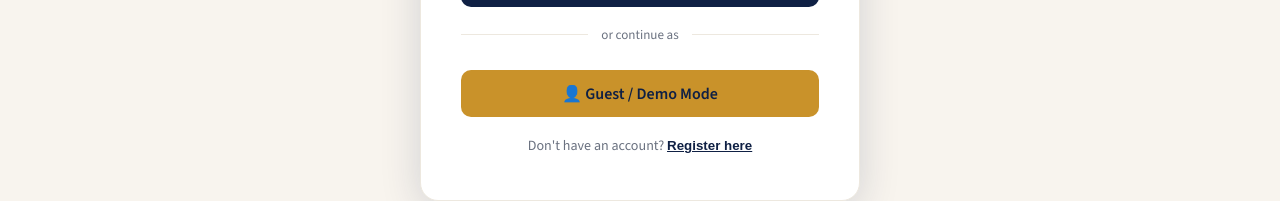
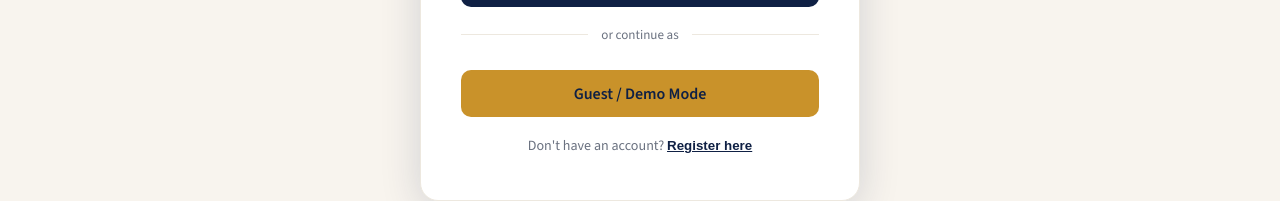
Before and after one commit to missmbuvi04/Examready_DreamTeam, a React (Vite) app in the folder examready-frontend/: page / in a window 1280 px wide. Both pictures are taken after a click on the button "Start Practising Free →". Shown: the part 545-746 px from the top of the page. Built offline with nearby package versions, Linux system fonts and the light colour scheme; no server answers.

Commit message:
Update after dependency sync

```diff
--- a/examready-frontend/src/pages/AuthPage.jsx
+++ b/examready-frontend/src/pages/AuthPage.jsx
@@ -77,7 +77,7 @@ const [success, setSuccess] = useState("");
               </div>
               <button className="btn btn-navy btn-full" onClick={handleLogin}>Sign In →</button>
               <div className="divider">or continue as</div>
-              <button className="btn btn-gold btn-full" onClick={handleGuest}>👤 Guest / Demo Mode</button>
+              <button className="btn btn-gold btn-full" onClick={handleGuest}>Guest / Demo Mode</button>
             </>
           ) : (
             <>
```
Also changed, not shown: 1 other file (tests, documents, lock files or other folders).
